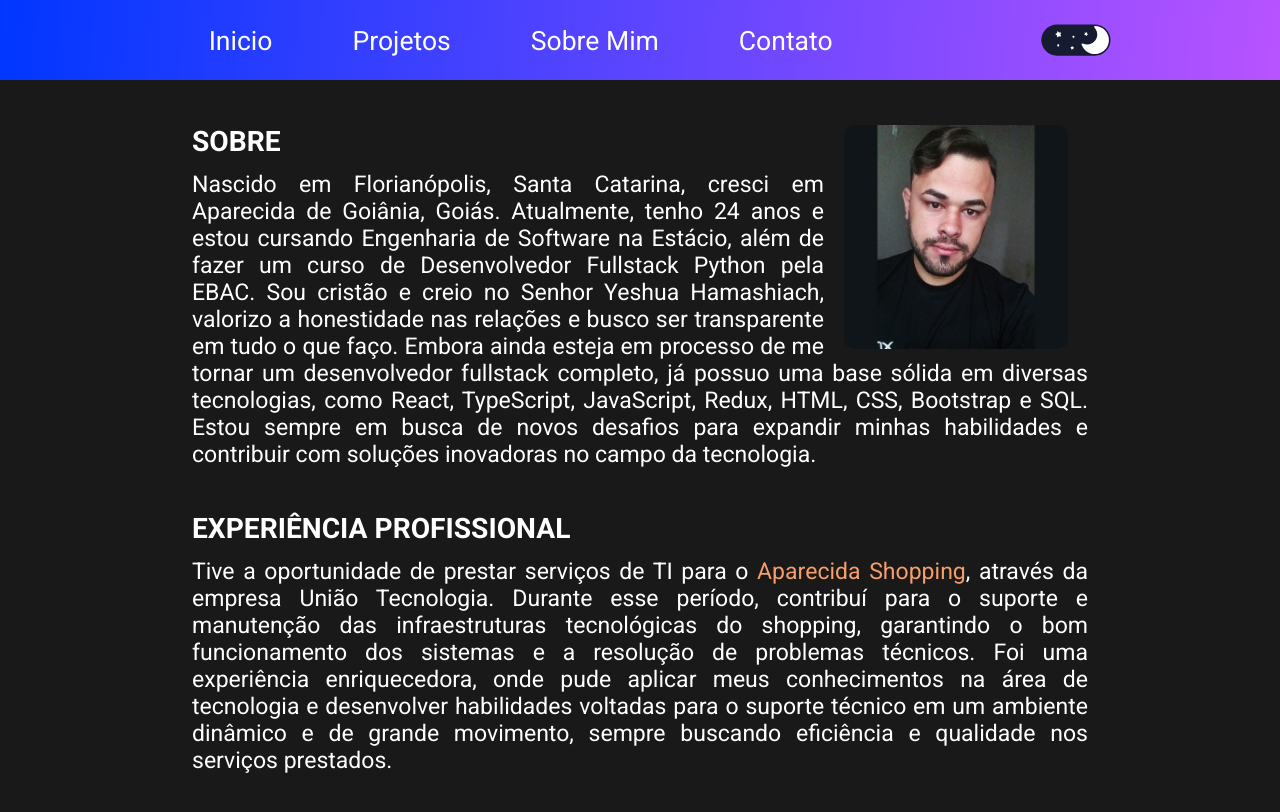
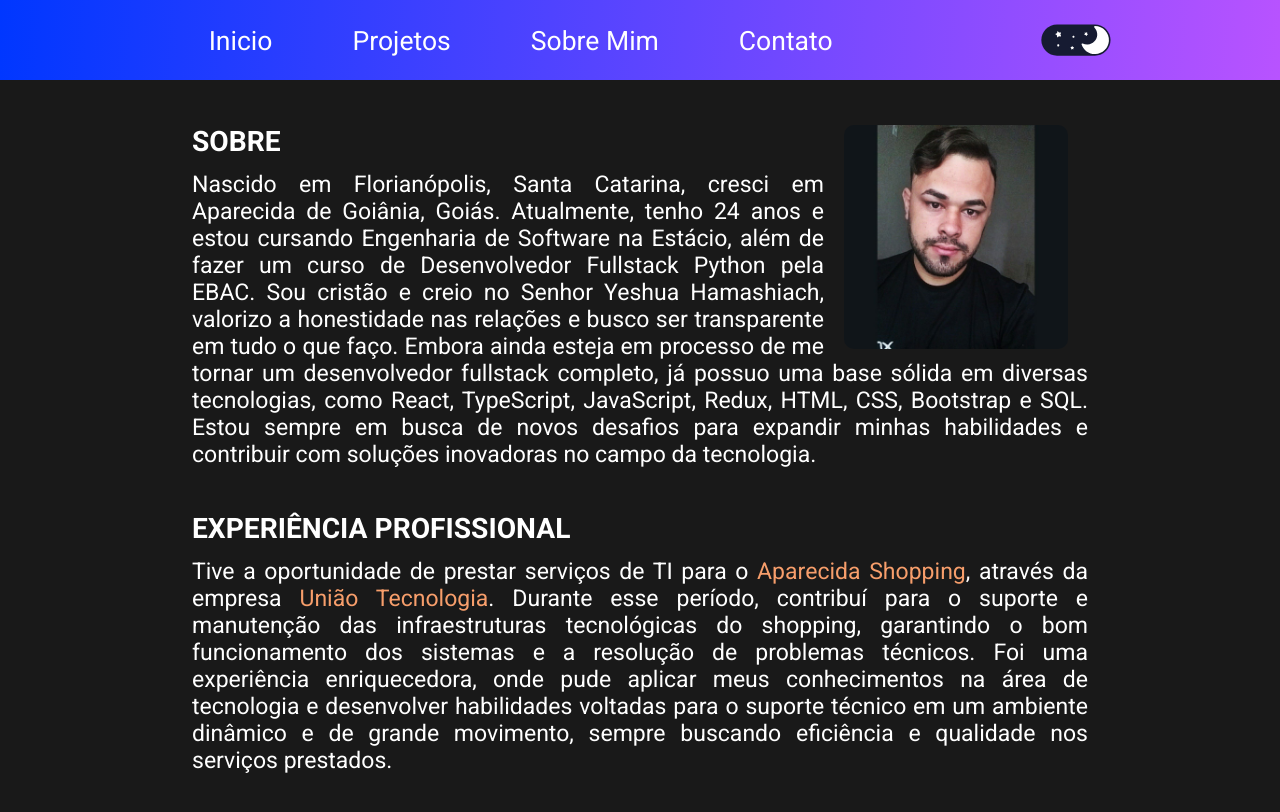
Before and after one commit to MATHEUSNUNES2023BR/MeuPortifolio, a React (Vite) app: page /Sobre in a window 1280 px wide. Shown: the top 812 px of the page. Built offline with nearby package versions, Linux system fonts and the light colour scheme.

Commit message:
feat: added link to União Tecnologia

```diff
--- a/src/components/About/index.tsx
+++ b/src/components/About/index.tsx
@@ -11,7 +11,7 @@ function Sobre(){
       </p>
       <h2>Experiência Profissional</h2>
       <p>
-        Tive a oportunidade de prestar serviços de TI para o <a target="_blank" href="https://www.google.com/maps/place/Aparecida+Shopping/@-16.8232248,-49.2514464,15z/data=!4m2!3m1!1s0x0:0x2f9e5c33e5840104?sa=X&ved=1t:2428&ictx=111">Aparecida Shopping</a>, através da empresa União Tecnologia. Durante esse período, contribuí para o suporte e manutenção das infraestruturas tecnológicas do shopping, garantindo o bom funcionamento dos sistemas e a resolução de problemas técnicos. Foi uma experiência enriquecedora, onde pude aplicar meus conhecimentos na área de tecnologia e desenvolver habilidades voltadas para o suporte técnico em um ambiente dinâmico e de grande movimento, sempre buscando eficiência e qualidade nos serviços prestados.
+        Tive a oportunidade de prestar serviços de TI para o <a target="_blank" href="https://www.google.com/maps/place/Aparecida+Shopping/@-16.8232248,-49.2514464,15z/data=!4m2!3m1!1s0x0:0x2f9e5c33e5840104?sa=X&ved=1t:2428&ictx=111">Aparecida Shopping</a>, através da empresa <a target="_blank" href="https://uniaotecnologia.com.br/">União Tecnologia</a>. Durante esse período, contribuí para o suporte e manutenção das infraestruturas tecnológicas do shopping, garantindo o bom funcionamento dos sistemas e a resolução de problemas técnicos. Foi uma experiência enriquecedora, onde pude aplicar meus conhecimentos na área de tecnologia e desenvolver habilidades voltadas para o suporte técnico em um ambiente dinâmico e de grande movimento, sempre buscando eficiência e qualidade nos serviços prestados.
       </p>
     </ContainerAbout>
   )
```
